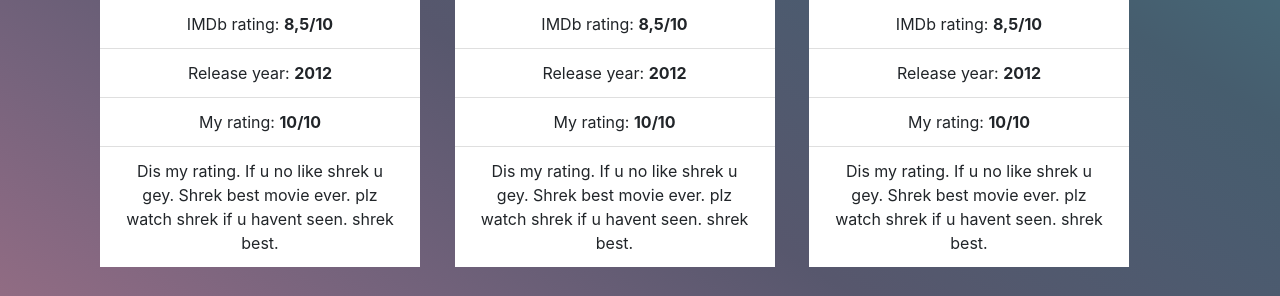
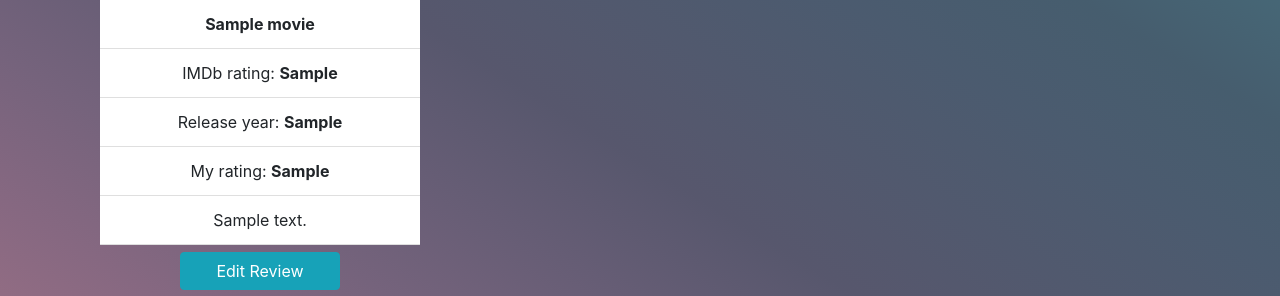
Before and after one commit to Jeqqe/mycinemalister, a Flask app: page /reviews/mine in a window 1280 px wide. Shown: the part 457-753 px from the top of the page. Run offline with Flask 2, Linux system fonts and the light colour scheme; a user stored in the database is signed in; tables that the repository leaves empty hold one stand-in row (values such as "Sample post"); grey boxes marked "Sample" are stand-in pictures; some libraries are stand-ins or nearby versions.

Commit message:
Review creation, Review edit & display of own reviews
Creation of reviews is now functional.
- "Your reviews" page now displayes the reviews from database
- Users can now edit reviews from their "your reviews" page aswell.
- Changed database table "movielists" to "review"

```diff
--- a/models/__init__.py
+++ b/models/__init__.py
@@ -1,4 +1,4 @@
 # Import all the models that we wish to use with the db so flask knows where to look for them
 from models import user
-from models import movielist
+from models import review
 from models import movie
--- a/models/movielist.py
+++ b/models/review.py
@@ -1,17 +1,13 @@
 from extensions import db
 
-class Movielist(db.Model):
-    __tablename__ = "movielist"
+class Review(db.Model):
+    __tablename__ = "review"
 
     id = db.Column(db.Integer, primary_key=True)
-    movie_title = db.Column(db.String(256))
-    movie_image_url = db.Column(db.String(256))
-    imdb_rating = db.Column(db.String(10))
-    release_year = db.Column(db.String(10))
     user_rating = db.Column(db.String(10))
-    user_comment = db.Column(db.String(1000))
+    user_review = db.Column(db.String(1000))
 
-    is_publish = db.Column(db.Boolean(), default=False)
+    is_publish = db.Column(db.Boolean(), default=True)
     created_at = db.Column(db.DateTime(), nullable=False,
                            server_default=db.func.now())
     updated_at = db.Column(db.DateTime(), nullable=False,
@@ -25,19 +21,23 @@
         return cls.query.filter_by(is_publish=True).all()
 
     @classmethod
-    def get_by_id(cls, instruction_id):
-        return cls.query.filter_by(id=instruction_id).first()
+    def get_by_id(cls, review_id):
+        return cls.query.filter_by(id=review_id).first()
+
+    @classmethod
+    def get_reviews_from_user(cls, user_id):
+        return cls.query.filter_by(user_id=user_id).all()
 
     def save(self):
         db.session.add(self)
         db.session.commit()
 
+    def edit(self, review, rating):
+
+        self.user_review = review
+        self.user_rating = rating
+        db.session.commit()
+
     def delete(self):
         db.session.delete(self)
         db.session.commit()
-
-    def data(self):
-        return {
-            'id': self.id,
-            'user_id': self.user_id
-        }
--- a/models/user.py
+++ b/models/user.py
@@ -29,3 +29,7 @@
     def save(self):
         db.session.add(self)
         db.session.commit()
+
+    def delete(self):
+        db.session.delete(self)
+        db.session.commit()
--- a/resources/__init__.py
+++ b/resources/__init__.py
@@ -3,12 +3,14 @@
 from resources.auth import Login, Logout, Register
 # from resources.user import UserListResource, UserResource, MeResource <- Ei käytössä tällä hetkel
 from resources.page import HomePage, UserHomePage
-from resources.movie import EditList, ViewList, MovieList, SearchMovie
+from resources.movie import EditList, ViewList, MovieList, SearchMovie, CreateMovieReview, EditMovieReview
 
 
 # Each resource created under resources/ that we want to use should be added here,
 # create_app() will then call the init_app() function on app.py to set them up.
 # This makes the app file look much cleaner & more organized.
+
+
 def init_app(app):
 
     api = Api(app)
@@ -33,3 +35,5 @@
     api.add_resource(MovieList, "/reviews/all")  # Kaikki reviewt näkyy tästä
     api.add_resource(ViewList, "/reviews/mine")  # Käyttäjän oma lista
     api.add_resource(EditList, "/reviews/<string:list_id>/edit") # Editoi tietyn listan
+    api.add_resource(CreateMovieReview, "/reviews/new/<string:movie_id>")
+    api.add_resource(EditMovieReview, "/reviews/edit/<string:review_id>")
--- a/resources/movie.py
+++ b/resources/movie.py
@@ -1,7 +1,10 @@
-from flask import make_response, render_template, request
+from flask import make_response, render_template, request, redirect
+from flask_login import current_user
 from flask_restful import Resource
 
 from extensions import imdb
+from models.movie import Movie
+from models.review import Review
 
 
 class EditList(Resource):
@@ -20,18 +23,25 @@
 
     def get(self):
         headers = {'Content-Type': 'text/html'}
-        testMovie = {
-            # Nämä tiedot tulisi api:sta tai tietokannasta:
-            'movie_title': 'Shrek',
-            'image_url': 'https://m.media-amazon.com/images/M/MV5BOGZhM2FhNTItODAzNi00YjA0LWEyN2UtNjJlYWQzYzU1MDg5L2ltYWdlL2ltYWdlXkEyXkFqcGdeQXVyMTQxNzMzNDI@._V1_UY1200_CR88,0,630,1200_AL_.jpg',
-            'imdb_rating': '8,5/10',
-            'release_year': '2012',
-            # Nämä kaks tulis movielist taulusta:
-            'user_rating': '10/10',
-            'user_comment': 'Dis my rating. If u no like shrek u gey. Shrek best movie ever. plz watch shrek if u havent seen. shrek best.'
-        }
 
-        return make_response(render_template('view_list.html', movies=testMovie), 200, headers)
+        reviews = Review.get_reviews_from_user(current_user.id)
+        result = []
+        for review in reviews:
+
+            movie_info = Movie.get_by_id(review.movie_id)
+            result.append(
+                {
+                    "review_id": review.id,
+                    "movie_title": movie_info.movie_title,
+                    "image_url": movie_info.image_url,
+                    "imdb_rating": movie_info.imdb_rating,
+                    "release_year": movie_info.release_year,
+                    "user_rating": review.user_rating,
+                    "user_review": review.user_review
+                }
+            )
+
+        return make_response(render_template('view_list.html', movies=result, lenght=len(result)), 200, headers)
 
 
 class SearchMovie(Resource):
@@ -57,3 +67,48 @@
 
         headers = {'Content-Type': 'text/html'}
         return make_response(render_template('search_movie.html', error= error, search_results = search_results), 200, headers)
+
+
+class CreateMovieReview(Resource):
+
+    # Load the search results to the page
+    def get(self, movie_id):
+
+        movie = Movie.get_by_id(movie_id)
+
+        headers = {'Content-Type': 'text/html'}
+        return make_response(render_template('new_review.html', movie=movie), 200, headers)
+
+    def post(self, movie_id):
+
+        form = request.form
+
+        Review(
+            user_rating=form["rating"],
+            user_review=form["review"],
+            user_id=current_user.id,
+            movie_id=movie_id
+           ).save()
+
+        return redirect("/")
+
+
+class EditMovieReview(Resource):
+
+    # Load the search results to the page
+    def get(self, review_id):
+
+        review = Review.get_by_id(review_id)
+        movie = Movie.get_by_id(review.movie_id)
+
+        headers = {'Content-Type': 'text/html'}
+        return make_response(render_template('edit_review.html', movie=movie, review=review), 200, headers)
+
+    def post(self, review_id):
+
+        form = request.form
+
+        review = Review.get_by_id(review_id)
+        review.edit(review=form["review"], rating=form["rating"])
+
+        return redirect("/reviews/mine")
--- a/templates/search_movie.html
+++ b/templates/search_movie.html
@@ -31,7 +31,9 @@
                         <li class="list-group-item">IMDb rating: <strong>{{ search_results[key]["imdb_rating"] }}</strong></li>
                         <li class="list-group-item">Release year: <strong>{{ search_results[key]["release"] }}</strong></li>
                     </ul>
-                    <button class="btn btn-info btn-block mx-auto mt-2 text-center col-md-6" type="submit">Review Movie</button>
+                    <a href="/reviews/new/{{key}}">
+                        <button class="btn btn-info btn-block mx-auto mt-2 text-center col-md-6" type="submit">Review Movie</button>
+                    </a>
                 </div>
             </div>
         {% endfor %}
--- a/templates/view_list.html
+++ b/templates/view_list.html
@@ -5,18 +5,26 @@
 {% include 'user_navbar.html'%}
     <h2 class="text-light text-center">Your personal reviewed movie list</h2>
     <div class="container mt-5">
-        {% for i in range(0,5)%}
+        {% if lenght == 0 %}
+            <h3>You've not reviewed any movies yet!</h3>
+        {% else %}
+            {% for review in movies %}
                 <div class="d-inline-flex flex-row pt-3 pb-3 text-center">
                 <div class="col-sm mx-auto">
-                 <img class="card-img-top img-resize mx-auto" src="{{ movies.image_url }}" alt="Card image cap">
+                     <img class="card-img-top img-resize mx-auto" src="{{ review.image_url }}" alt="Card image cap">
                             <ul class="list-group list-group-flush img-resize">
-                    <li class="list-group-item">IMDb rating: <strong>{{movies.imdb_rating}}</strong></li>
-                    <li class="list-group-item">Release year: <strong>{{ movies.release_year }}</strong></li>
-                    <li class="list-group-item">My rating: <strong>{{ movies.user_rating }}</strong></li>
-                    <li class="list-group-item text-center">{{ movies.user_comment }}</li>
+                        <li class="list-group-item"><strong>{{review.movie_title}}</strong></li>
+                        <li class="list-group-item">IMDb rating: <strong>{{review.imdb_rating}}</strong></li>
+                        <li class="list-group-item">Release year: <strong>{{ review.release_year }}</strong></li>
+                        <li class="list-group-item">My rating: <strong>{{ review.user_rating }}</strong></li>
+                        <li class="list-group-item text-center">{{ review.user_review }}</li>
                     </ul>
+                    <a href="/reviews/edit/{{review.review_id}}">
+                        <button class="btn btn-info btn-block mx-auto mt-2 text-center col-md-6" type="submit">Edit Review</button>
+                    </a>
                 </div>
                 </div>
             {% endfor %}
+        {% endif %}
         </div>
 {% endblock content %}
```
Also changed, not shown: templates/edit_review.html (added, +32 -0 lines), templates/new_review.html (added, +31 -0 lines). Lines whose indentation alone changed are shown as unchanged.
